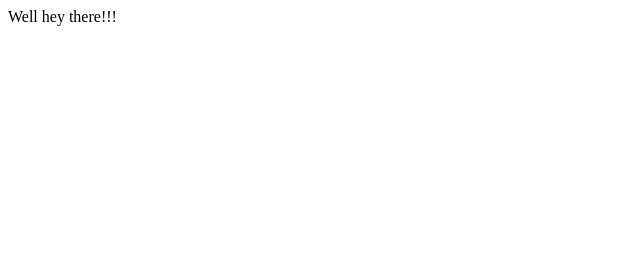
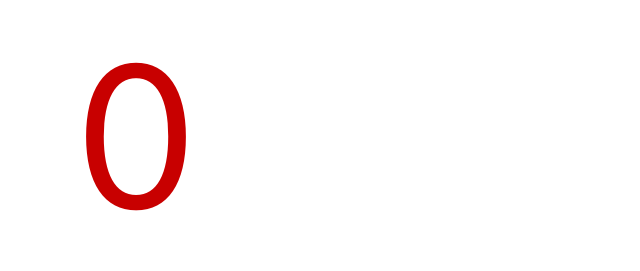
Before and after one commit to BinaryBeard/ElephantScreen, a website: page src/index.html in a window 1280 px wide. Shown: the whole page, without its empty margins (0-640 px from the left). Drawn offline with Linux system fonts and the light colour scheme.

Commit message:
Added a simple image viewer

```diff
--- a/src/index.html
+++ b/src/index.html
@@ -1,10 +1,13 @@
 <!DOCTYPE html>
 <html>
-  <head>
+
+<head>
     <meta charset="utf-8">
-    <title></title>
-  </head>
-  <body>
-    Well hey there!!!
-  </body>
+    <title>ElephantScreen</title>
+</head>
+
+<body>
+    <img id="main_image" src="images/0.png">
+</body>
+
 </html>
```
